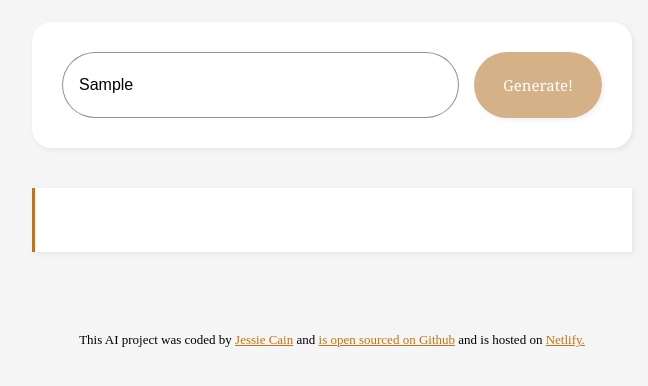
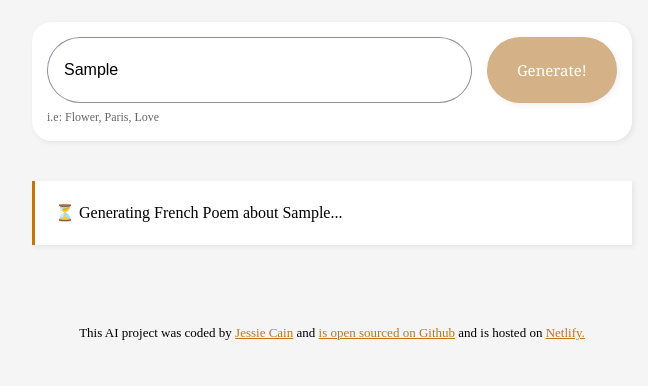
Before and after one commit to jmcain/poem-generator, a plain HTML site: page index.html in a window 1280 px wide. Both pictures are taken after typing "Sample" into the empty fields and a click on the button "Generate!". Shown: the part 180-566 px from the top of the page, without its empty margins (308-956 px from the left). Drawn offline with nearby package versions, Linux system fonts and the light colour scheme; no server answers.

Commit message:
Blink animation & user experience JS & CSS updates

```diff
--- a/index.html
+++ b/index.html
@@ -15,10 +15,11 @@
     </header>
 
     <main>
+        <div class ="form-container">
       <form id = "poem-generator-form">
         <input
           type="text"
-          placeholder="Enter a topic"
+          placeholder="Enter a topic of a French poem"
           autofocus
           required
           autocomplete="off"
@@ -27,8 +28,9 @@
         />
         <button type="submit" class = "submit-button"> Generate! </button>
        </form>
-
-       <div class="poem" id = "poem">
+       <div class = "hint"> i.e: Flower, Paris, Love</div>
+</div>
+       <div class="poem hidden" id = "poem">
 
           <br />
 
--- a/src/script.js
+++ b/src/script.js
@@ -19,6 +19,10 @@ function generatePoem(event) {
   let prompt = `User instructions are: Generate a French Poem about ${instructionInput.value}`;
   let apiURL = `https://api.shecodes.io/ai/v1/generate?prompt=${prompt}&context=${context}&key=${apiKey}`;
 
+  let poemElement = document.querySelector("#poem");
+  poemElement.classList.remove("hidden");
+  poemElement.innerHTML = `<div class = "generating">⏳ Generating French Poem about ${instructionInput.value}...</div>`;
+
   console.log("Generating Poem");
   console.log(`prompt: ${prompt}`);
   console.log(`context: ${context}`);
--- a/src/style.css
+++ b/src/style.css
@@ -43,16 +43,19 @@ h1 {
   box-shadow: 2px 2px 5px rgba(65, 50, 100, 0.08);
   margin-bottom: 40px;
 }
-
+.hidden {
+  display: none;
+}
 form {
-  padding: 30px;
+  display: flex;
+}
+.form-container {
+  box-shadow: 2px 2px 5px rgba(65, 50, 100, 0.08);
+  margin-bottom: 40px;
+  padding: 15px;
   background-color: white;
   border-radius: 20px;
-  display: flex;
-  box-shadow: 2px 2px 5px rgba(65, 50, 100, 0.08);
-  margin-bottom: 40px;
 }
-
 .form-input-box {
   padding: 16px;
   border: 1px solid rgba(39, 33, 66, 0.5);
@@ -67,7 +70,27 @@ footer {
   font-size: 13px;
   margin-top: 80px;
 }
-
+.hint {
+  line-height: 1.5;
+  margin-top: 5px;
+  font-size: 12px;
+  opacity: 0.6;
+}
 .poem strong {
   color: rgb(212, 177, 134);
 }
+.generating {
+  animation: blink-animation 0.8s steps(5, start) infinite;
+}
+
+@keyframes blink-animation {
+  to {
+    visibility: hidden;
+  }
+}
+
+@-webkit-keyframes blink-animation {
+  to {
+    visibility: hidden;
+  }
+}
```
